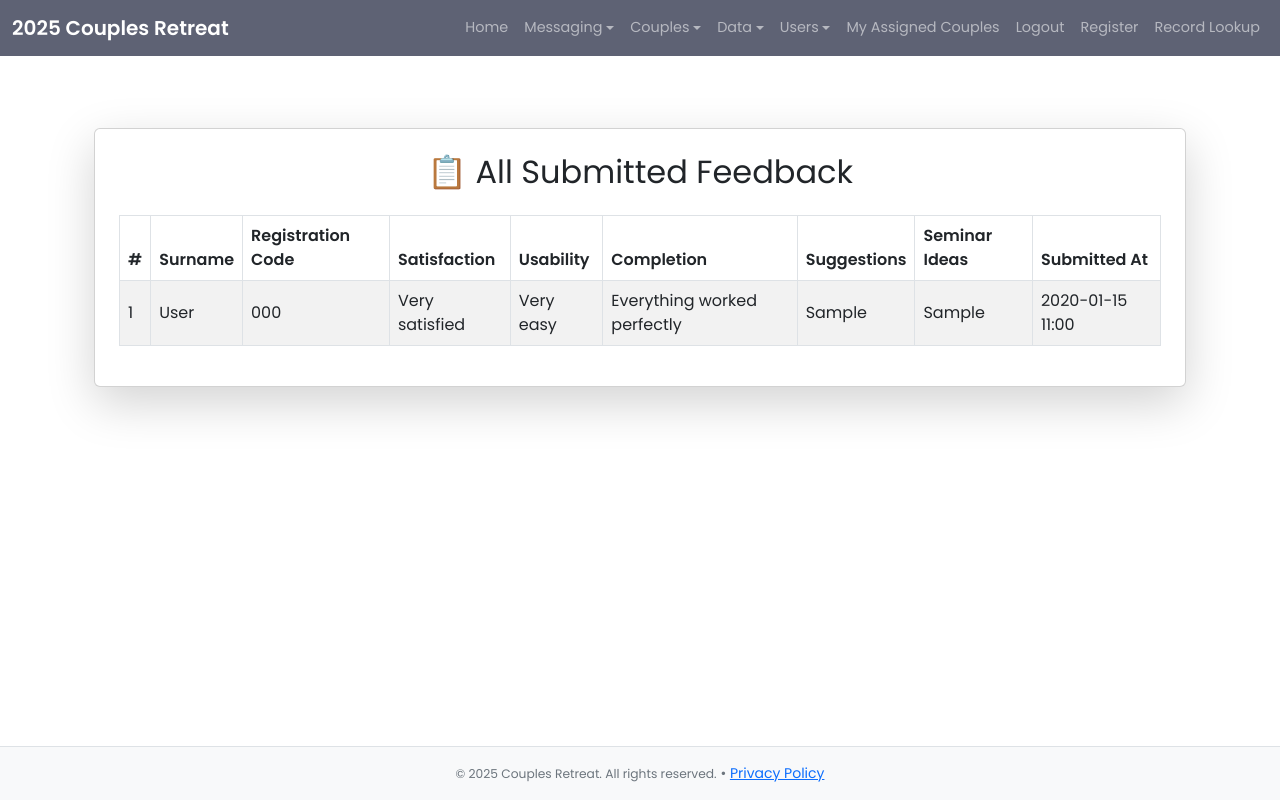
After one commit to fikunmi-2/CouplesRetreat2025, a Django app: page /feedbacks_list/ in a window 1280 px wide. The commit adds this page. Run offline with Django 4.2, Linux system fonts and the light colour scheme; a user stored in the database is signed in; tables that the repository leaves empty hold one stand-in row (values such as "Sample post"); parts of the project's set-up code (start-up, migrations or seed data) failed here and were passed over; some libraries are stand-ins or nearby versions.

Commit message:
Added the Feedback Module

```diff
--- a/website/models.py
+++ b/website/models.py
@@ -65,3 +65,46 @@ class Question(models.Model):
 
     def __str__(self):
         return f"Q from {self.surname} @ {self.created_at.strftime('%Y-%m-%d %H:%M')}"
+
+# models.py
+from django.db import models
+from uuid import UUID
+
+class Feedback(models.Model):
+    SATISFACTION_CHOICES = [
+        ('Very satisfied', 'Very satisfied'),
+        ('Satisfied', 'Satisfied'),
+        ('Neutral', 'Neutral'),
+        ('Dissatisfied', 'Dissatisfied'),
+        ('Very dissatisfied', 'Very dissatisfied'),
+    ]
+
+    USABILITY_CHOICES = [
+        ('Very easy', 'Very easy'),
+        ('Easy', 'Easy'),
+        ('Neutral', 'Neutral'),
+        ('Difficult', 'Difficult'),
+        ('Very difficult', 'Very difficult'),
+    ]
+
+    COMPLETION_CHOICES = [
+        ('Everything worked perfectly', 'Everything worked perfectly'),
+        ('Yes, mostly smooth', 'Yes, mostly smooth'),
+        ('Neutral', 'Neutral'),
+        ('I had a few issues', 'I had a few issues'),
+        ('No, I couldn’t do most things', 'No, I couldn’t do most things'),
+    ]
+
+    unique_id = models.UUIDField()
+    surname = models.CharField(max_length=120)
+    registration_code = models.CharField(max_length=6)
+
+    satisfaction = models.CharField(max_length=20, choices=SATISFACTION_CHOICES)
+    usability = models.CharField(max_length=20, choices=USABILITY_CHOICES)
+    completion = models.CharField(max_length=40, choices=COMPLETION_CHOICES)
+    suggestions = models.TextField(blank=True)
+    seminar_ideas = models.TextField(blank=True)
+    submitted_at = models.DateTimeField(auto_now_add=True)
+
+    def __str__(self):
+        return f"{self.surname} - {self.registration_code}"
--- a/website/templates/base.html
+++ b/website/templates/base.html
@@ -121,6 +121,7 @@
               <li><a class="dropdown-item" href="{% url 'view-registered' %}">View Couples</a></li>
               <li><a class="dropdown-item" href="{% url 'view_comments' %}">View Comments</a></li>
               <li><a class="dropdown-item" href="{% url 'labourer_notes' %}">Labourer Notes</a></li>
+              <li><a class="dropdown-item" href="{% url 'feedback_list' %}">Feedback Details</a></li>
               <li><a class="dropdown-item" href="{% url 'assign_labourers' %}">Assign Labourers</a></li>
             </ul>
           </li>
--- /dev/null
+++ b/website/templates/feedback_list.html
@@ -0,0 +1,45 @@
+{% extends 'base.html' %}
+{% block content %}
+<div class="container my-5">
+  <div class="card shadow-lg p-4">
+    <h2 class="text-center text-body-emphasis mb-4">📋 All Submitted Feedback</h2>
+
+    <div class="table-responsive">
+      <table class="table table-bordered table-striped align-middle">
+        <thead class="table">
+          <tr>
+              <th>#</th>
+            <th>Surname</th>
+            <th>Registration Code</th>
+            <th>Satisfaction</th>
+            <th>Usability</th>
+            <th>Completion</th>
+            <th>Suggestions</th>
+            <th>Seminar Ideas</th>
+            <th>Submitted At</th>
+          </tr>
+        </thead>
+        <tbody>
+          {% for fb in feedbacks %}
+            <tr>
+                <td>{{ forloop.counter }}</td>
+              <td>{{ fb.surname }}</td>
+              <td>{{ fb.registration_code }}</td>
+              <td>{{ fb.satisfaction }}</td>
+              <td>{{ fb.usability }}</td>
+              <td>{{ fb.completion }}</td>
+              <td>{{ fb.suggestions|default:"-" }}</td>
+              <td>{{ fb.seminar_ideas|default:"-" }}</td>
+              <td>{{ fb.submitted_at|date:"Y-m-d H:i" }}</td>
+            </tr>
+          {% empty %}
+            <tr>
+              <td colspan="8" class="text-center text-muted">No feedback submitted yet.</td>
+            </tr>
+          {% endfor %}
+        </tbody>
+      </table>
+    </div>
+  </div>
+</div>
+{% endblock %}
--- a/website/templates/upload_excel.html
+++ b/website/templates/upload_excel.html
@@ -6,6 +6,9 @@
 
     <div class="mb-3 text-end">
         <a href="{% url 'export_registered_excel' %}" class="btn btn-outline-primary">Export All to Excel</a>
+    </div>
+    <div class="mb-3 text-end">
+        <a href="{% url 'export_feedback_excel' %}" class="btn btn-outline-primary">Export Feedback to Excel</a>
     </div>
 
     <div class="alert alert-info">
--- a/website/urls.py
+++ b/website/urls.py
@@ -36,5 +36,8 @@ urlpatterns = [
     path('questions/edit/<int:pk>/<str:surname>/<uuid:unique_id>/', views.edit_question, name='edit_question'),
     path('view_questions/', views.list_all_questions, name='admin_question_list'),
     path('questions/presenter/', views.present_questions, name='present_questions'),
-
+    path('feedback/<str:surname>/<uuid:unique_id>/', views.submit_feedback, name='submit_feedback'),
+    path('feedback-thank-you/<uuid:unique_id>/', views.feedback_thank_you, name='feedback_thank_you'),
+    path('feedbacks_list/', views.feedback_list, name='feedback_list'),
+    path('export_feedback_excel', views.export_feedback_excel, name='export_feedback_excel'),
 ]
--- a/website/views.py
+++ b/website/views.py
@@ -5,7 +5,7 @@ from django.contrib import messages
 from django.db.models import Q
 from django.shortcuts import render, redirect, get_object_or_404
 from .models import *
-from .forms import RegisterForm, BreakoutForm
+from .forms import *
 
 from openpyxl import load_workbook
 from django import forms
@@ -129,7 +129,7 @@ def register(request):
     return render(request, 'registration_closed.html', {})
 
 def thank_you(request, unique_id):
-    couple = Registered.objects.get(unique_id=unique_id)  # Replace with your actual model if different
+    couple = Registered.objects.get(unique_id=unique_id)
     return render(request, 'thank_you.html', {'couple': couple})
 
 @superuser_required
@@ -772,3 +772,69 @@ def present_questions(request):
     }
 
     return render(request, 'questions/present_questions.html', context)
+
+def submit_feedback(request, surname, unique_id):
+    reg = get_object_or_404(Registered, unique_id=unique_id, s_name__iexact=surname)
+
+    if request.method == 'POST':
+        form = FeedbackForm(request.POST)
+        if form.is_valid():
+            feedback = form.save(commit=False)
+            feedback.unique_id = reg.unique_id
+            feedback.surname = reg.s_name
+            feedback.registration_code = generate_stable_code(reg.unique_id)
+            feedback.save()
+            return redirect('feedback_thank_you', reg.unique_id)  # make sure to create this
+    else:
+        form = FeedbackForm()
+
+    return render(request, 'feedback_form.html', {
+        'form': form,
+        'couple': reg,
+    })
+
+def feedback_thank_you(request, unique_id):
+    couple = Registered.objects.get(unique_id=unique_id)
+    return render(request, 'feedback_thank_you.html', {'couple': couple})
+
+@superuser_required
+def feedback_list(request):
+    feedbacks = Feedback.objects.all().order_by('-submitted_at')
+    return render(request, 'feedback_list.html', {'feedbacks': feedbacks})
+
+@superuser_required
+def export_feedback_excel(request):
+    wb = openpyxl.Workbook()
+    ws = wb.active
+    ws.title = "Feedback Responses"
+
+    # Header row
+    headers = [
+        "Surname", "Registration Code", "Unique ID",
+        "Satisfaction", "Website Usability", "Completion Experience",
+        "Suggestions", "Seminar Ideas", "Submitted At"
+    ]
+    ws.append(headers)
+
+    # Populate rows
+    for fb in Feedback.objects.all().order_by('-submitted_at'):
+        row = [
+            fb.surname,
+            fb.registration_code,
+            str(fb.unique_id),
+            fb.satisfaction,
+            fb.usability,
+            fb.completion,
+            fb.suggestions or "",
+            fb.seminar_ideas or "",
+            fb.submitted_at.strftime('%Y-%m-%d %H:%M:%S'),
+        ]
+        ws.append(row)
+
+    # Prepare response
+    response = HttpResponse(
+        content_type='application/vnd.openxmlformats-officedocument.spreadsheetml.sheet'
+    )
+    response['Content-Disposition'] = 'attachment; filename=retreat_feedback.xlsx'
+    wb.save(response)
+    return response
```
Also changed, not shown: login/templates/labourer_dashboard.html (+25 -30 lines), website/forms.py (+56 -1 lines), website/templates/couple_welcome.html (+11 -2 lines), website/templates/feedback_form.html (added, +135 -0 lines), website/templates/feedback_thank_you.html (added, +42 -0 lines), website/templates/viewregistered.html (+25 -31 lines), website/migrations/0025_feedback.py (added).
